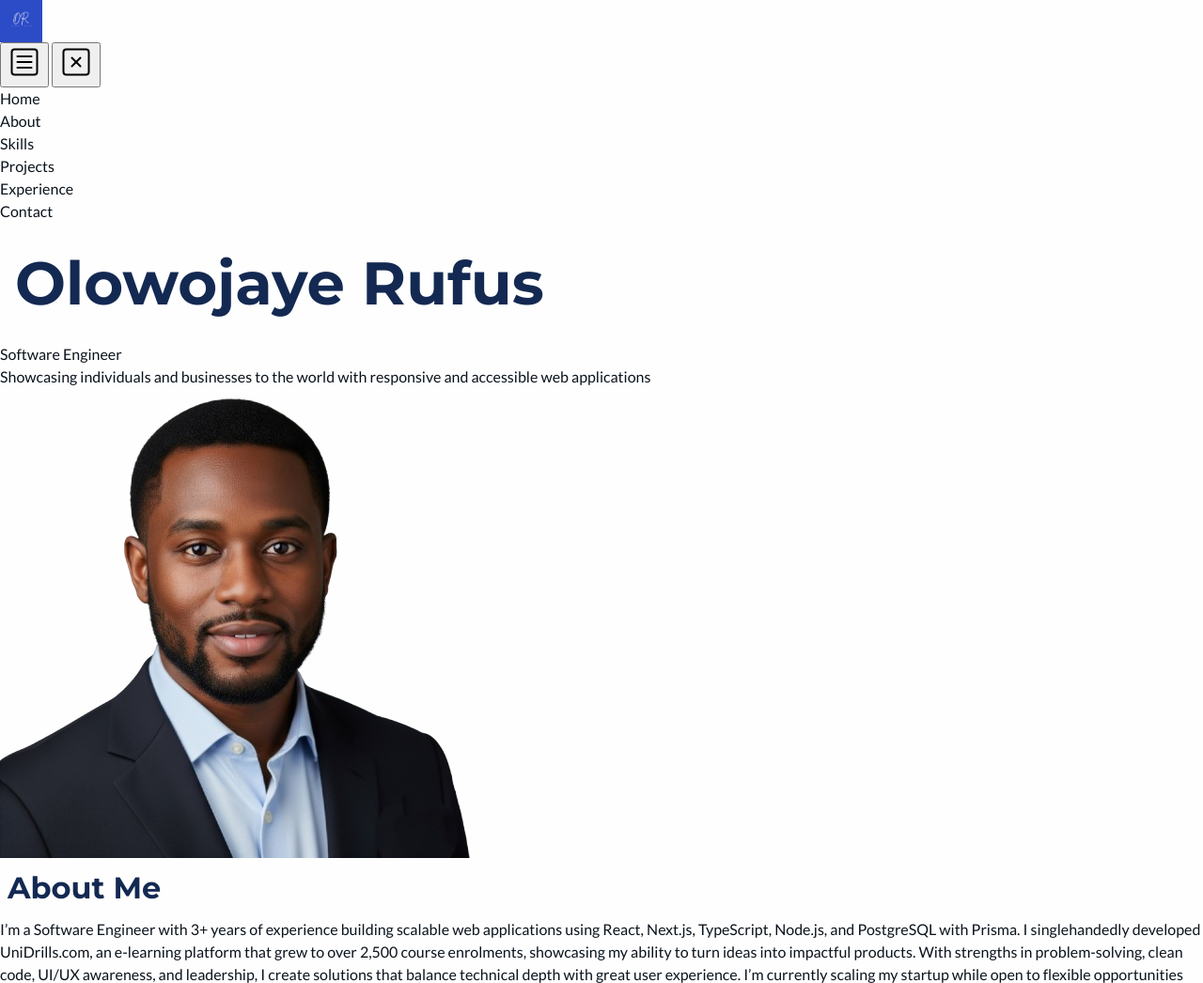
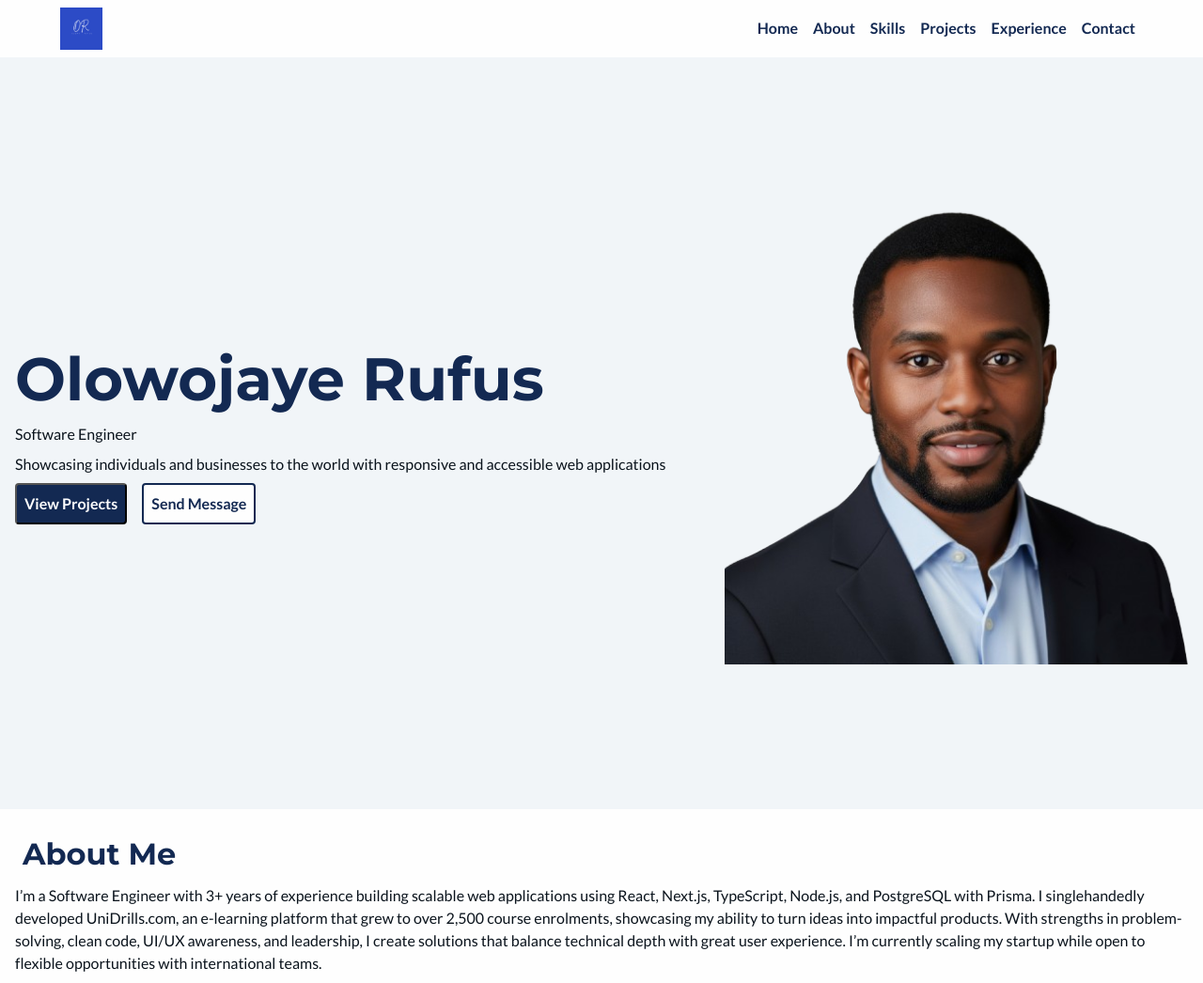
Before and after one commit to Olowojaye/Olowojaye_, a plain HTML site: page index.html in a window 1280 px wide. Shown: the top 1046 px of the page at 94% size. Drawn offline with Linux system fonts and the light colour scheme.

Commit message:
Style sections

```diff
--- a/index.html
+++ b/index.html
@@ -40,7 +40,7 @@
       />
 
       <nav>
-        <button>
+        <button class="menu-open-btn">
           <svg
             xmlns="http://www.w3.org/2000/svg"
             width="36"
@@ -60,7 +60,7 @@
           </svg>
         </button>
 
-        <button>
+        <button class="menu-close-btn hidden">
           <svg
             xmlns="http://www.w3.org/2000/svg"
             width="36"
@@ -79,29 +79,39 @@
           </svg>
         </button>
 
-        <ul>
-          <li><a href="#home">Home</a></li>
-          <li><a href="#about">About</a></li>
-          <li><a href="#skills">Skills</a></li>
-          <li><a href="#projects">Projects</a></li>
-          <li><a href="#experience">Experience</a></li>
-          <li><a href="#contact">Contact</a></li>
+        <ul class="nav-list">
+          <li class="nav-item"><a href="#home">Home</a></li>
+          <li class="nav-item"><a href="#about">About</a></li>
+          <li class="nav-item"><a href="#skills">Skills</a></li>
+          <li class="nav-item"><a href="#projects">Projects</a></li>
+          <li class="nav-item"><a href="#experience">Experience</a></li>
+          <li class="nav-item"><a href="#contact">Contact</a></li>
         </ul>
       </nav>
     </header>
 
     <main>
       <section id="home">
-        <div>
+        <div class="hero-text-box">
           <h1>Olowojaye Rufus</h1>
           <p>Software Engineer</p>
           <p>
             Showcasing individuals and businesses to the world with responsive
             and accessible web applications
           </p>
+
+          <div class="action-container">
+            <button class="action-primary">
+              <a href="#projects">View Projects</a>
+            </button>
+            <button class="action-secondary">
+              <a href="#contact">Send Message</a>
+            </button>
+          </div>
         </div>
 
         <img
+          class="headshot"
           src="assets/images/profile-picture.png"
           alt="Olowojaye Rufus' headshot"
         />
--- a/style.css
+++ b/style.css
@@ -40,6 +40,7 @@
   --fw-light: 300;
 
   /* Spacing (Base - will be adjusted for responsiveness) - Using rem for scalability */
+  --space-xxs: 0.125rem; /* 2px */
   --space-xs: 0.25rem; /* 4px */
   --space-sm: 0.5rem; /* 8px */
   --space-md: 1rem; /* 16px */
@@ -120,6 +121,10 @@ a {
   color: inherit;
 }
 
+svg {
+  display: block;
+}
+
 img,
 picture {
   /* Ensures images are responsive and don't overflow */
@@ -140,9 +145,9 @@ select {
 h1 {
   font-family: var(--ff-heading);
   font-size: var(--fs-4xl);
+  line-height: normal;
   font-weight: var(--fw-bold);
   color: var(--clr-primary);
-  padding: var(--space-md);
 }
 
 h2 {
@@ -152,3 +157,153 @@ h2 {
   color: var(--clr-primary);
   padding: var(--space-sm);
 }
+
+header {
+  display: flex;
+  justify-content: space-between;
+  padding: var(--space-sm);
+}
+
+.hidden {
+  display: none;
+}
+
+button {
+  background: none;
+  background-color: var(--clr-primary);
+  color: var(--clr-light);
+  border-radius: var(--space-xs);
+}
+
+.menu-open-btn,
+.menu-close-btn {
+  padding: var(--space-xxs);
+}
+
+.nav-list {
+  position: absolute;
+  display: none;
+}
+
+.nav-item {
+  padding: var(--space-xs) var(--space-sm);
+  background-color: var(--clr-primary);
+  color: var(--clr-light);
+  border-bottom: var(--space-xxs) solid var(--clr-light);
+}
+
+section {
+  padding: var(--space-md);
+}
+
+section#home {
+  min-height: 100vh;
+  display: flex;
+  flex-direction: column;
+  gap: var(--space-md);
+  background-color: var(--clr-gray-200);
+}
+
+div.hero-text-box {
+  display: flex;
+  flex-direction: column;
+  gap: var(--space-sm);
+}
+
+div.action-container {
+  display: flex;
+  gap: var(--space-md);
+}
+
+.action-primary,
+.action-secondary {
+  padding: var(--space-sm);
+  font-weight: var(--fw-bold);
+}
+
+.action-secondary {
+  background-color: var(--clr-light);
+  color: var(--clr-primary);
+  border: var(--space-xxs) solid var(--clr-primary);
+}
+
+#skills ul,
+#projects ul {
+  display: flex;
+  flex-wrap: wrap;
+  justify-content: space-around;
+  gap: var(--space-md);
+}
+
+#skills ul li {
+  display: flex;
+  align-items: center;
+}
+
+#projects ul li {
+  width: 240px;
+}
+
+footer {
+  display: flex;
+  flex-direction: column;
+  padding: var(--space-md);
+  align-items: center;
+  gap: var(--space-md);
+  background-color: var(--clr-gray-200);
+}
+
+footer ul {
+  display: flex;
+  align-items: center;
+  gap: var(--space-md);
+}
+
+footer div {
+  display: flex;
+  align-items: center;
+  gap: var(--space-xs);
+}
+
+@media (min-width: 768px) {
+  header {
+    padding: var(--space-sm) var(--space-xl);
+    align-items: center;
+  }
+
+  .menu-open-btn,
+  .menu-close-btn {
+    display: none;
+  }
+
+  .nav-list {
+    position: static;
+    display: flex;
+  }
+
+  .nav-item {
+    background: none;
+    color: var(--clr-primary);
+    font-size: var(--fs-md);
+    font-weight: var(--fw-bold);
+  }
+
+  section#home {
+    flex-direction: row;
+    align-items: center;
+  }
+
+  div.hero-text-box {
+    flex-basis: 60%;
+  }
+
+  img.headshot {
+    flex-basis: 40%;
+    min-width: 0;
+  }
+
+  footer {
+    flex-direction: row-reverse;
+    justify-content: space-between;
+  }
+}
```
